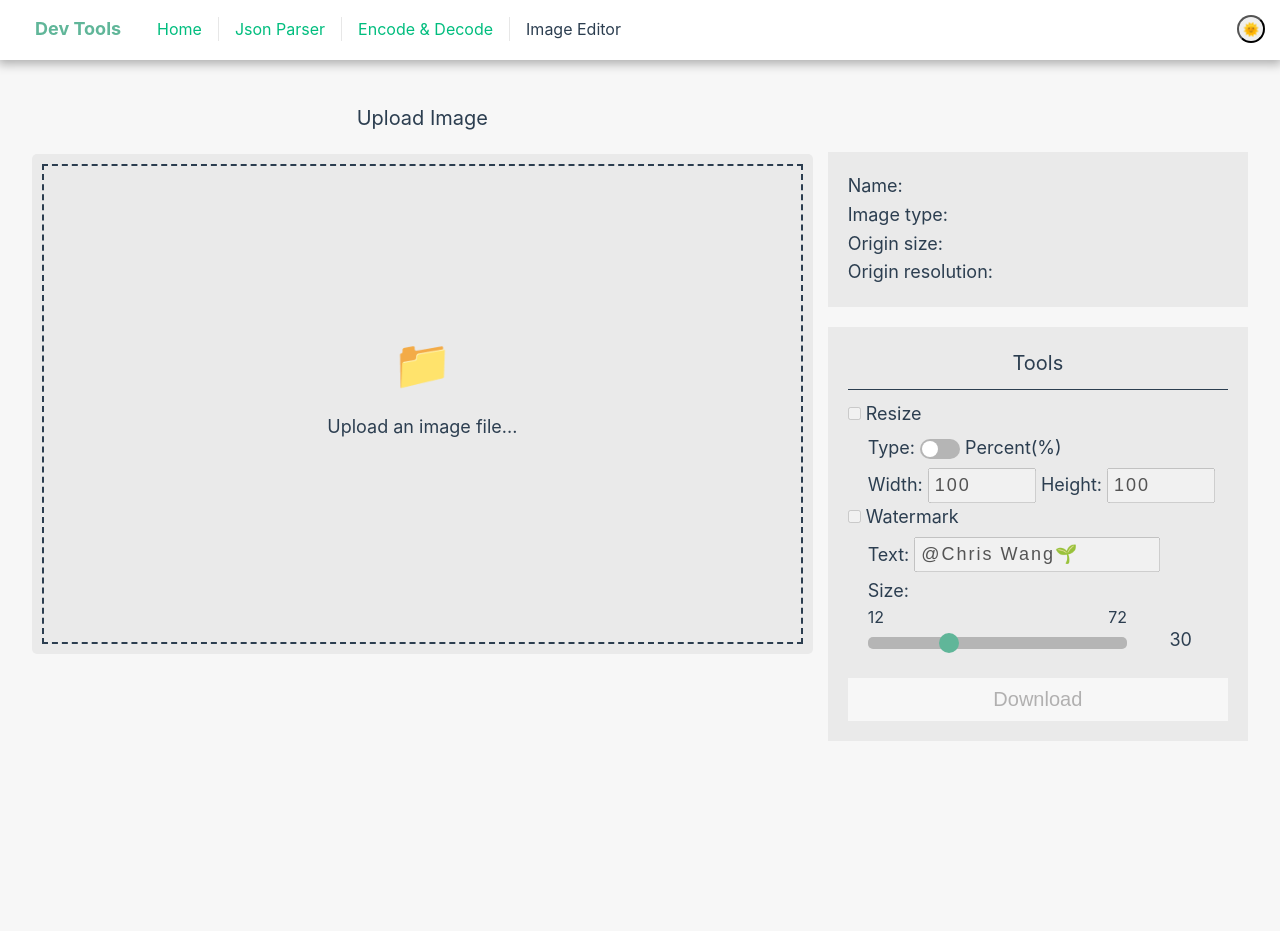
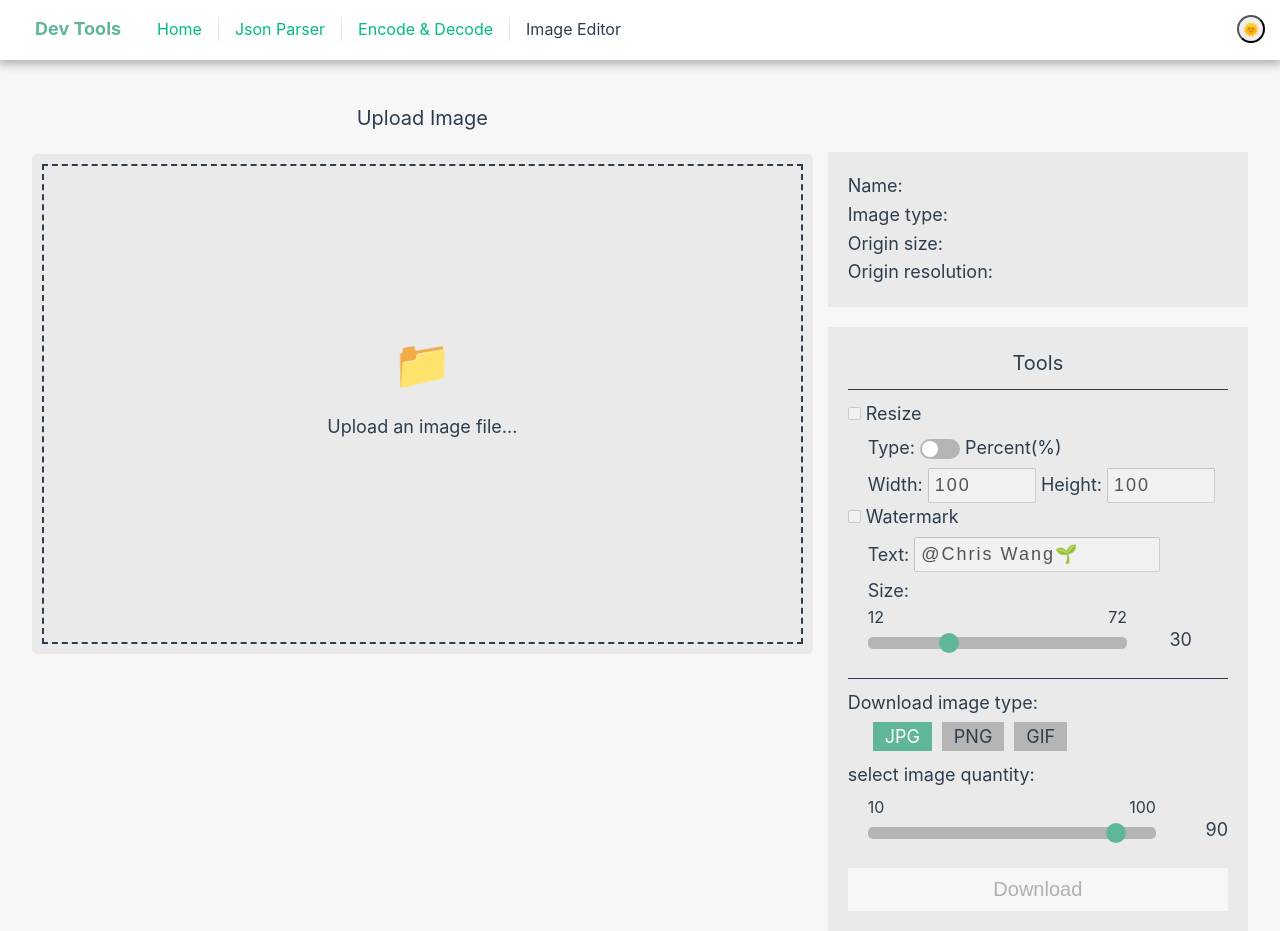
Before and after one commit to wangchristine/dev-tools, a Vue app: page /image-editor in a window 1280 px wide. Before the commit the page ends 800 px from the top, so only its background shows below. Built offline with nearby package versions, Linux system fonts and the light colour scheme.

Commit message:
image editor can choose download type & quantity

```diff
--- /dev/null
+++ b/src/config/imageType.json
@@ -0,0 +1,14 @@
+[
+  {
+    "name": "jpg",
+    "mimeType": "image/jpeg"
+  },
+  {
+    "name": "png",
+    "mimeType": "image/png"
+  },
+  {
+    "name": "gif",
+    "mimeType": "image/gif"
+  }
+]
--- a/src/views/ImageEditorView.vue
+++ b/src/views/ImageEditorView.vue
@@ -2,6 +2,7 @@
 import { ref, onUnmounted } from "vue";
 import SwitchCheckbox from "@/components/SwitchCheckbox.vue";
 import RangeSlider from "@/components/RangeSlider.vue";
+import imageTypes from "@/config/imageType.json";
 
 let imageOrigin = ref(null);
 let image = ref(null);
@@ -12,6 +13,8 @@ let resizeHeight = ref(100);
 let needWatermark = ref(false);
 let watermarkText = ref("@Chris Wang🌱");
 let watermarkSize = ref(30);
+let downloadImageType = ref("jpg");
+let downloadImageQuantity = ref(90);
 // dom
 let canvas = ref(null);
 let resize = ref(null);
@@ -65,16 +68,20 @@ const uploadImage = (event) => {
 };
 
 const downloadImage = () => {
+  const getImageMimeType = imageTypes.find((imageType) => {
+    return imageType.name === downloadImageType.value;
+  }).mimeType;
+
   canvas.value.toBlob((blob) => {
     const downloadLink = document.createElement("a");
     const url = URL.createObjectURL(blob);
     downloadLink.href = url;
-    downloadLink.download = "circle.jpg"; // 修改
+    downloadLink.download = `circle.${downloadImageType.value}`; // 修改
     document.body.appendChild(downloadLink);
     downloadLink.click();
     document.body.removeChild(downloadLink);
     URL.revokeObjectURL(url);
-  }, "image/jpeg"); // 修改
+  }, getImageMimeType, downloadImageQuantity.value / 100); // 修改
 };
 
 const switchResize = () => {
@@ -204,6 +211,9 @@ const slideWatermarkSize = (sliderValue) => {
   watermarkSize.value = sliderValue;
   renderCanvas({ watermarkText: watermarkText.value });
 };
+const slideImageQuantity = (sliderValue) => {
+  downloadImageQuantity.value = sliderValue;
+};
 
 onUnmounted(() => {
   if (image.value) {
@@ -287,6 +297,25 @@ onUnmounted(() => {
                            :disable="image === null || needWatermark === false" @slideRange="slideWatermarkSize"/>
             </div>
           </div>
+        </div>
+        <div class="final-block">
+          Download image type:
+          <div class="tools">
+            <div class="image-type">
+              <template v-for="(imageType, key) in imageTypes" :key="key">
+                <input type="radio" name="imageType" :id="imageType.name" :value="imageType.name"
+                       v-model="downloadImageType" :checked="key === 0">
+                <label class="text" :for="imageType.name">{{ imageType.name.toUpperCase() }}</label>
+              </template>
+            </div>
+          </div>
+          <template v-if="downloadImageType === 'jpg'">
+            select image quantity:
+            <div class="tools">
+              <RangeSlider :value="downloadImageQuantity" :min="10" :max="100" :step="10"
+                           @slideRange="slideImageQuantity"/>
+            </div>
+          </template>
         </div>
         <button ref="download" name="download" class="download" @click="downloadImage" disabled>
           Download
@@ -423,4 +452,37 @@ onUnmounted(() => {
   color: #b1b0b0;
   cursor: not-allowed;
 }
+
+.final-block {
+  margin-top: 20px;
+  padding-top: 10px;
+  border-top: 1px solid;
+}
+
+.image-type {
+  margin: 10px 0;
+}
+
+.image-type input[type=radio] {
+  display: none;
+  opacity: 0;
+  height: 0;
+  width: 0;
+}
+
+.image-type .text {
+  cursor: pointer;
+  background-color: #b5b5b5;
+  margin: 0 5px;
+  padding: 4px 12px;
+}
+
+.image-type input[type=radio]:checked + .text {
+  background-color: #60b699;
+  color: #fff;
+}
+
+.final-block .slider {
+  max-width: 100%;
+}
 </style>
```
